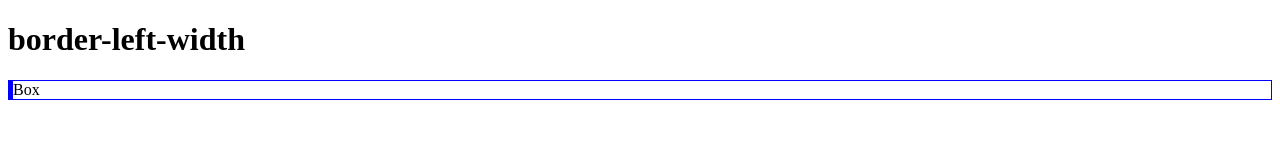
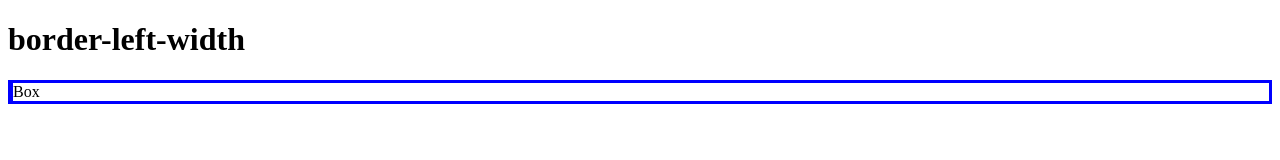
Before and after one commit to Esther-Hernandez/WebDevByte, a plain HTML site: page css/property-border-left-width/webpage.html in a window 1280 px wide. Drawn offline with Linux system fonts and the light colour scheme.

Commit message:
Update styles.css

```diff
--- a/css/property-border-left-width/styles.css
+++ b/css/property-border-left-width/styles.css
@@ -1,4 +1,4 @@
 div {
-    border: 1px solid blue;
+    border: solid blue;
     border-left-width: 5px;
 }
```
